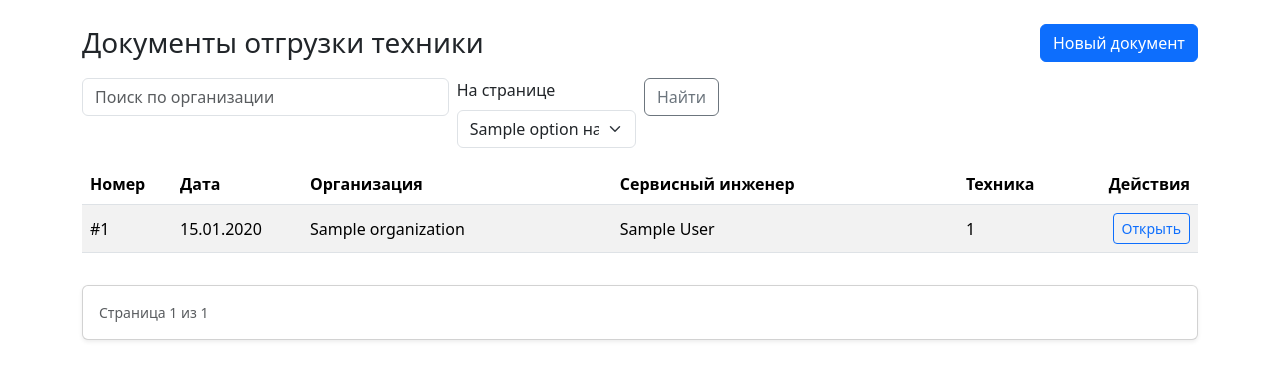
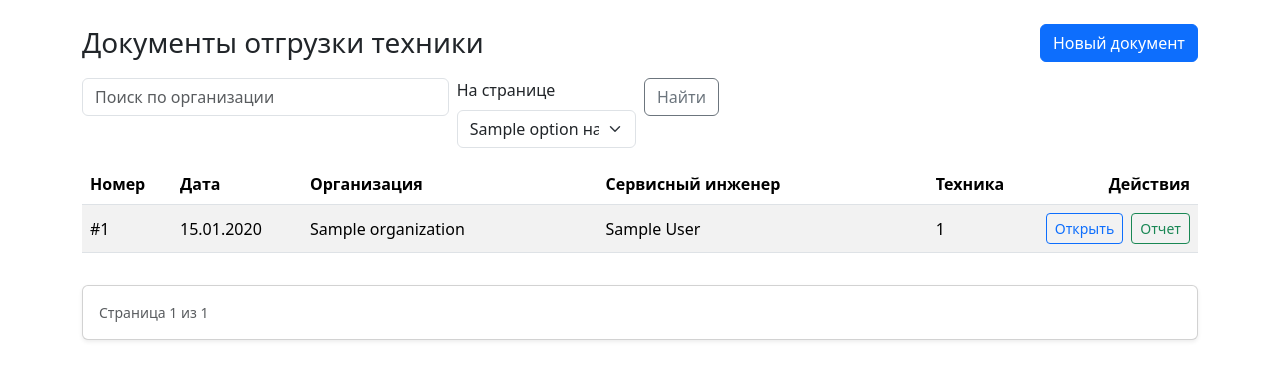
Before and after one commit to HomeUserDeveloper/services, a Django app: template services/templates/shipment_document.html in a window 1280 px wide. Shown: the part 56-436 px from the top of the page. Run offline with Django 5.2, Linux system fonts and the light colour scheme; the template is opened without the code that fills it: most values are stand-ins (such as "Sample title", 1, 10 or a date in 2020).

Commit message:
Add Report button in document list actions for Repair, Acceptance, Shipment

```diff
--- a/services/templates/acceptance_document.html
+++ b/services/templates/acceptance_document.html
@@ -48,7 +48,10 @@
                         <td>{{ item.organization.name }}</td>
                         <td>{{ item.equipment_links.count }}</td>
                         <td>
-                            <a class="btn btn-sm btn-outline-primary" href="{% url 'acceptance_document_edit' item.id %}">Открыть</a>
+                            <div class="d-flex gap-2">
+                                <a class="btn btn-sm btn-outline-primary" href="{% url 'acceptance_document_edit' item.id %}">Открыть</a>
+                                <a class="btn btn-sm btn-outline-success" href="{% url 'report_acceptance_document' %}?organization={{ item.organization.id }}&date={{ item.date|date:'Y-m-d' }}&document={{ item.id }}">Отчет</a>
+                            </div>
                         </td>
                     </tr>
                 {% empty %}
--- a/services/templates/repair_document.html
+++ b/services/templates/repair_document.html
@@ -82,6 +82,7 @@
                             <div class="d-flex gap-2">
                                 <a class="btn btn-sm btn-outline-secondary" href="{% url 'repair_document_view' item.id %}">Просмотр</a>
                                 <a class="btn btn-sm btn-outline-primary" href="{% url 'repair_document_edit' item.id %}?q={{ query|urlencode }}&organization={{ organization_filter|urlencode }}&status={{ status_filter|urlencode }}&per_page={{ per_page }}&sort={{ sort }}&dir={{ direction }}">Редактировать</a>
+                                <a class="btn btn-sm btn-outline-success" href="{% url 'report_repair_document' %}?organization={{ item.organization.id }}&date={{ item.date|date:'Y-m-d' }}&document={{ item.id }}">Отчет</a>
                                 <a class="btn btn-sm btn-outline-danger" href="{% url 'repair_document_delete' item.id %}?q={{ query|urlencode }}&organization={{ organization_filter|urlencode }}&status={{ status_filter|urlencode }}&per_page={{ per_page }}&sort={{ sort }}&dir={{ direction }}">Удалить</a>
                             </div>
                         </td>
--- a/services/templates/shipment_document.html
+++ b/services/templates/shipment_document.html
@@ -52,7 +52,10 @@
                 <td>{{ document.serviceman.full_name|default:"-" }}</td>
                 <td>{{ document.equipment_links.count }}</td>
                 <td class="text-end">
-                    <a href="{% url 'shipment_document_edit' document.id %}" class="btn btn-sm btn-outline-primary">Открыть</a>
+                    <div class="d-flex gap-2 justify-content-end">
+                        <a href="{% url 'shipment_document_edit' document.id %}" class="btn btn-sm btn-outline-primary">Открыть</a>
+                        <a href="{% url 'report_shipment_document' %}?organization={{ document.organization.id }}&date={{ document.date|date:'Y-m-d' }}&document={{ document.id }}" class="btn btn-sm btn-outline-success">Отчет</a>
+                    </div>
                 </td>
             </tr>
             {% empty %}
```
